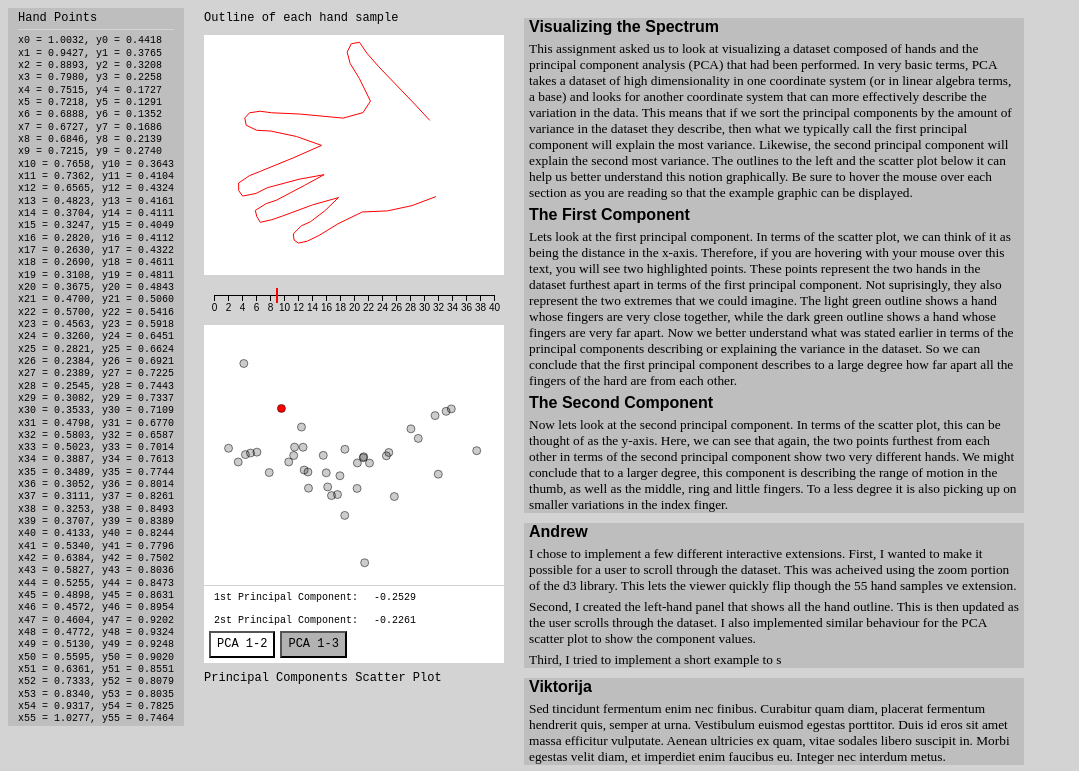
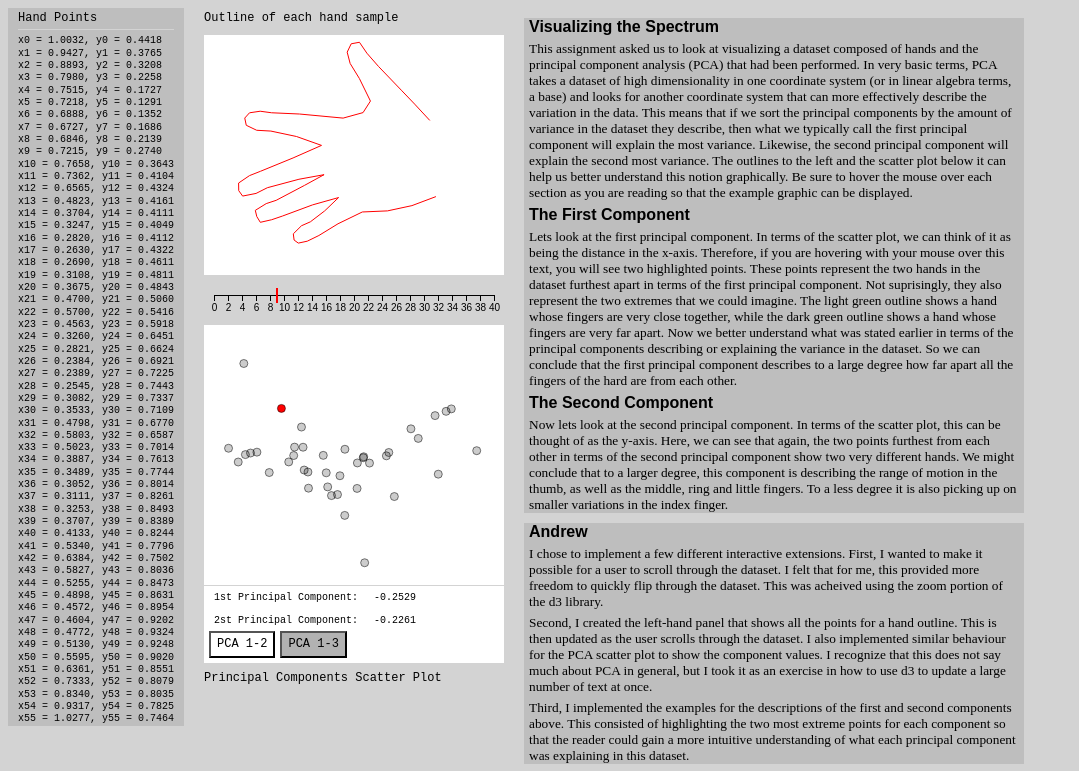
Before and after one commit to drewparli/diku-ide-04, a plain HTML site: page index.html in a window 1280 px wide. Shown: the top 771 px of the page, without its empty margins (0-1079 px from the left). Drawn offline with nearby package versions, Linux system fonts and the light colour scheme.

Commit message:
normal update

```diff
--- a/index.html
+++ b/index.html
@@ -40,10 +40,9 @@
 
         <div class="vis-text">
           <h2>Andrew</h2>
-          <p>I chose to implement a few different interactive extensions. First, I wanted to make it possible for a user to scroll through the dataset. This was acheived using the zoom portion of the d3 library. This lets the viewer quickly flip though the 55 hand samples
-          ve extension.</p>
-          <p>Second, I created the left-hand panel that shows all the hand outline. This is then updated as the user scrolls through the dataset. I also implemented similar behaviour for the PCA scatter plot to show the component values.</p>
-          <p>Third, I tried to implement a short example to s</p>
+          <p>I chose to implement a few different interactive extensions. First, I wanted to make it possible for a user to scroll through the dataset. I felt that for me, this provided more freedom to quickly flip through the dataset. This was acheived using the zoom portion of the d3 library.</p>
+          <p>Second, I created the left-hand panel that shows all the points for a hand outline. This is then updated as the user scrolls through the dataset. I also implemented similar behaviour for the PCA scatter plot to show the component values. I recognize that this does not say much about PCA in general, but I took it as an exercise in how to use d3 to update a large number of text at once.</p>
+          <p>Third, I implemented the examples for the descriptions of the first and second components above. This consisted of highlighting the two most extreme points for each component so that the reader could gain a more intuitive understanding of what each principal component was explaining in this dataset.</p>
         </div>
 
         <div class="vis-text">
```
